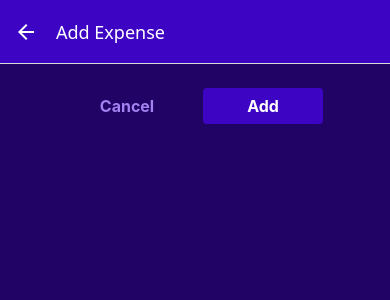
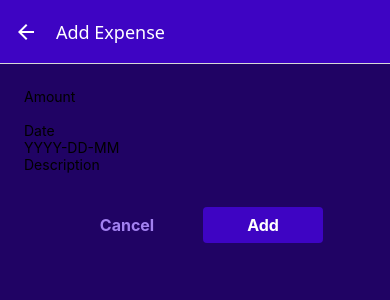
Before and after one commit to snadi043/EXPENSE-CALCULATOR, a React Native app: screen /ManageExpenses in a window 390 px wide. Shown: the top 300 px of the page. Built offline with nearby package versions, Linux system fonts and the light colour scheme.

Commit message:
Created two new components ManageExpenseForm and ManageInput which is customized to use in the app and using these components to let the users edit and add the expenses in the application.

```diff
--- /dev/null
+++ b/components/ManageExpenses/ManageExpenseForm.js
@@ -0,0 +1,40 @@
+import {View,StyleSheet} from 'react-native';
+import ManageInput from './ManageInput';
+
+function ManageExpenseForm(){
+    function amountChangeHandler(){
+
+    }
+
+    return (
+        <View>
+            <ManageInput label="Amount"
+                textInputConfig={{
+                    KeyboardType: 'decimal-pad',
+                    onChangeText: amountChangeHandler,
+                }}
+            />
+            <ManageInput label="Date"
+                textInputConfig={{
+                    KeyboardType: 'default',
+                    maxLength: 10,
+                    placeholder: 'YYYY-DD-MM',
+                    onChangeText: () => {}
+                }
+                }
+            />
+            <ManageInput label="Description"
+                textInputConfig={{
+                    multiline: true,
+                    onChangeText: () => {}
+                }}
+            />
+        </View>
+    )
+}
+
+export default ManageExpenseForm;
+
+const styles = StyleSheet.create({
+
+});
--- /dev/null
+++ b/components/ManageExpenses/ManageInput.js
@@ -0,0 +1,16 @@
+import {View, TextInput, Text, StyleSheet} from 'react-native';
+
+function ManageInput({label, textInputConfig}){
+    return (
+        <View>
+            <Text>{label}</Text>
+            <TextInput {...textInputConfig}/>
+        </View>
+    )
+}
+
+export default ManageInput;
+
+const styles=StyleSheet.create({
+
+});
--- a/screens/ManageExpenses.js
+++ b/screens/ManageExpenses.js
@@ -5,6 +5,7 @@ import IconButton from '../components/UI/IconButton';
 import { GlobalColors } from '../constants/colors';
 import Button from '../components/UI/Button';
 import { ExpenseContext } from './store/expense-context';
+import ManageExpenseForm from '../components/ManageExpenses/ManageExpenseForm';
 
 function ManageExpenses({route, navigation}){
     const expenseCtx = useContext(ExpenseContext);
@@ -53,6 +54,7 @@ function ManageExpenses({route, navigation}){
 
     return (
         <View style={styles.container}>
+            <ManageExpenseForm/>
             <View style={styles.buttonsContainer}>
                 <Button style={styles.button} mode="flat" onPress={cancelButtonHandler}>Cancel</Button>
                 <Button style={styles.button} onPress={confirmButtonHandler}>{isEditing ? 'Update' : 'Add'}</Button>
```
